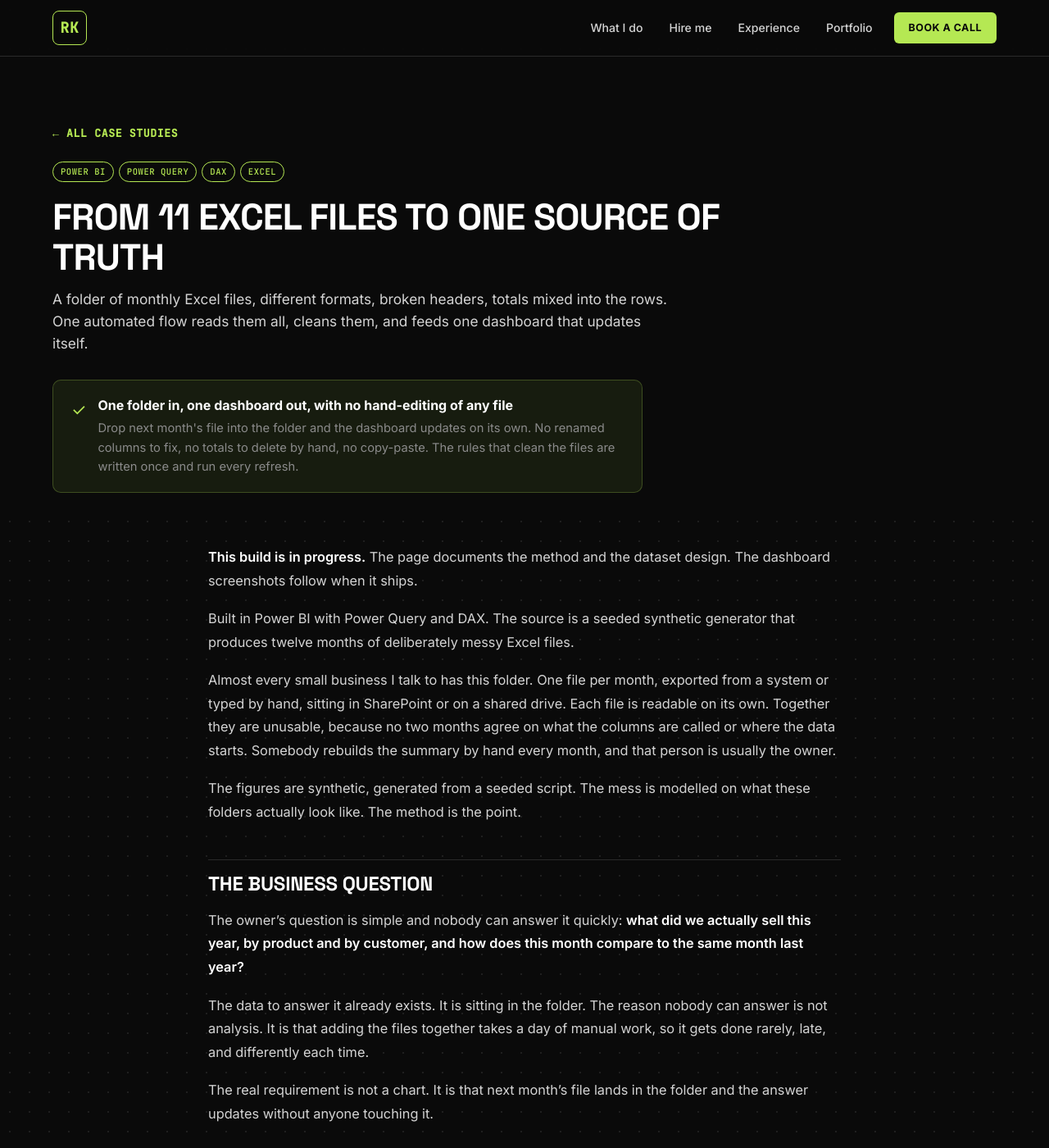
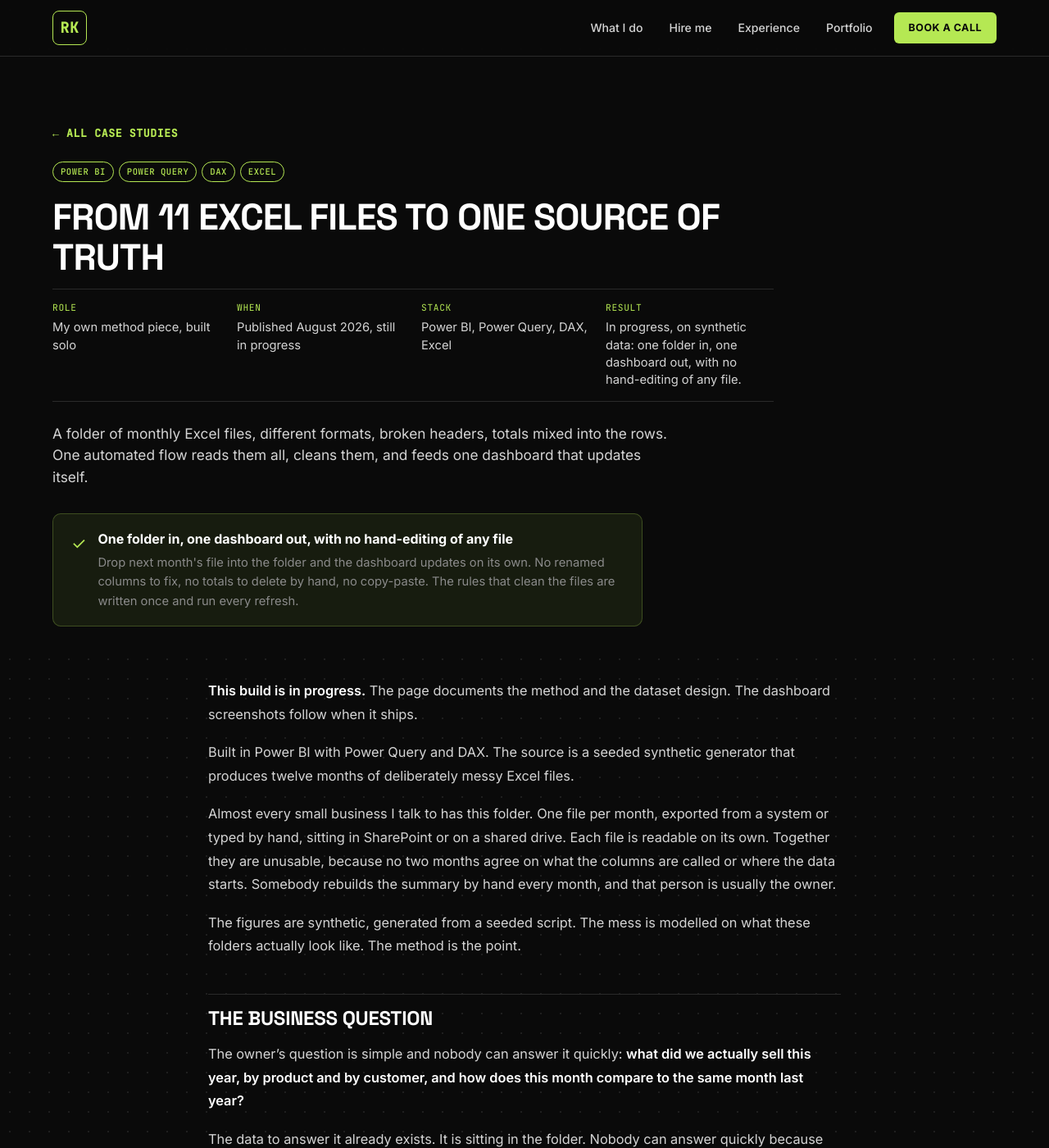
Before and after one commit to rasmuskampmann1998/rasmuskampmann.com, a Jekyll site: the page built from _projects/06-excel-to-one-source.md, in a window 1280 px wide and 1400 px high. Shown: the whole window at 82% size. Built offline with Jekyll 4.4.1, drawn with Linux system fonts in a browser that asks for light colours; some of the changed text lies outside the part shown.

Commit message:
Cases 01, 02, 05, 06: facts line (role, when, stack, result)
05 names Digi-Tal Regnskab with AUC 0.75 and says the lift was never
measured. 01 and 02 stay labelled synthetic. 06 says it is in progress. Fixed
"unlocked", "not just", "functions as" and two staged contrasts in 06.

Co-Authored-By: Claude Opus 5.5 <noreply@anthropic.com>

```diff
--- a/_projects/06-excel-to-one-source.md
+++ b/_projects/06-excel-to-one-source.md
@@ -4,6 +4,11 @@ title: From 11 Excel files to one source of truth
 tagline: "A folder of monthly Excel files, different formats, broken headers, totals mixed into the rows. One automated flow reads them all, cleans them, and feeds one dashboard that updates itself."
 description: "The most common small-business data problem: a folder of monthly Excel exports that nobody can add up. Different column names each month, headers split over two rows, and summary totals sitting in the middle of the data. This is how I turn that folder into one dashboard that updates itself, using Power Query folder ingestion, a clean model, and a small set of DAX measures."
 tools: [Power BI, Power Query, DAX, Excel]
+facts:
+  role: "My own method piece, built solo"
+  when: "Published August 2026, still in progress"
+  stack: "Power BI, Power Query, DAX, Excel"
+  result: "In progress, on synthetic data: one folder in, one dashboard out, with no hand-editing of any file."
 outcome_headline: "One folder in, one dashboard out, with no hand-editing of any file"
 outcome_detail: "Drop next month's file into the folder and the dashboard updates on its own. No renamed columns to fix, no totals to delete by hand, no copy-paste. The rules that clean the files are written once and run every refresh."
 order: 3
@@ -22,9 +27,9 @@ The figures are synthetic, generated from a seeded script. The mess is modelled
 
 The owner's question is simple and nobody can answer it quickly: **what did we actually sell this year, by product and by customer, and how does this month compare to the same month last year?**
 
-The data to answer it already exists. It is sitting in the folder. The reason nobody can answer is not analysis. It is that adding the files together takes a day of manual work, so it gets done rarely, late, and differently each time.
+The data to answer it already exists. It is sitting in the folder. Nobody can answer quickly because adding the files together takes a day of manual work, so it gets done rarely, late, and differently each time.
 
-The real requirement is not a chart. It is that next month's file lands in the folder and the answer updates without anyone touching it.
+The real requirement is that next month's file lands in the folder and the answer updates without anyone touching it.
 
 ## Where the data comes from
 
```
Also changed, not shown: _projects/01-cold-call-funnel.md (+6 -1 lines), _projects/02-channel-performance.md (+5 -0 lines), _projects/05-software-detection-ml.md (+7 -2 lines).
